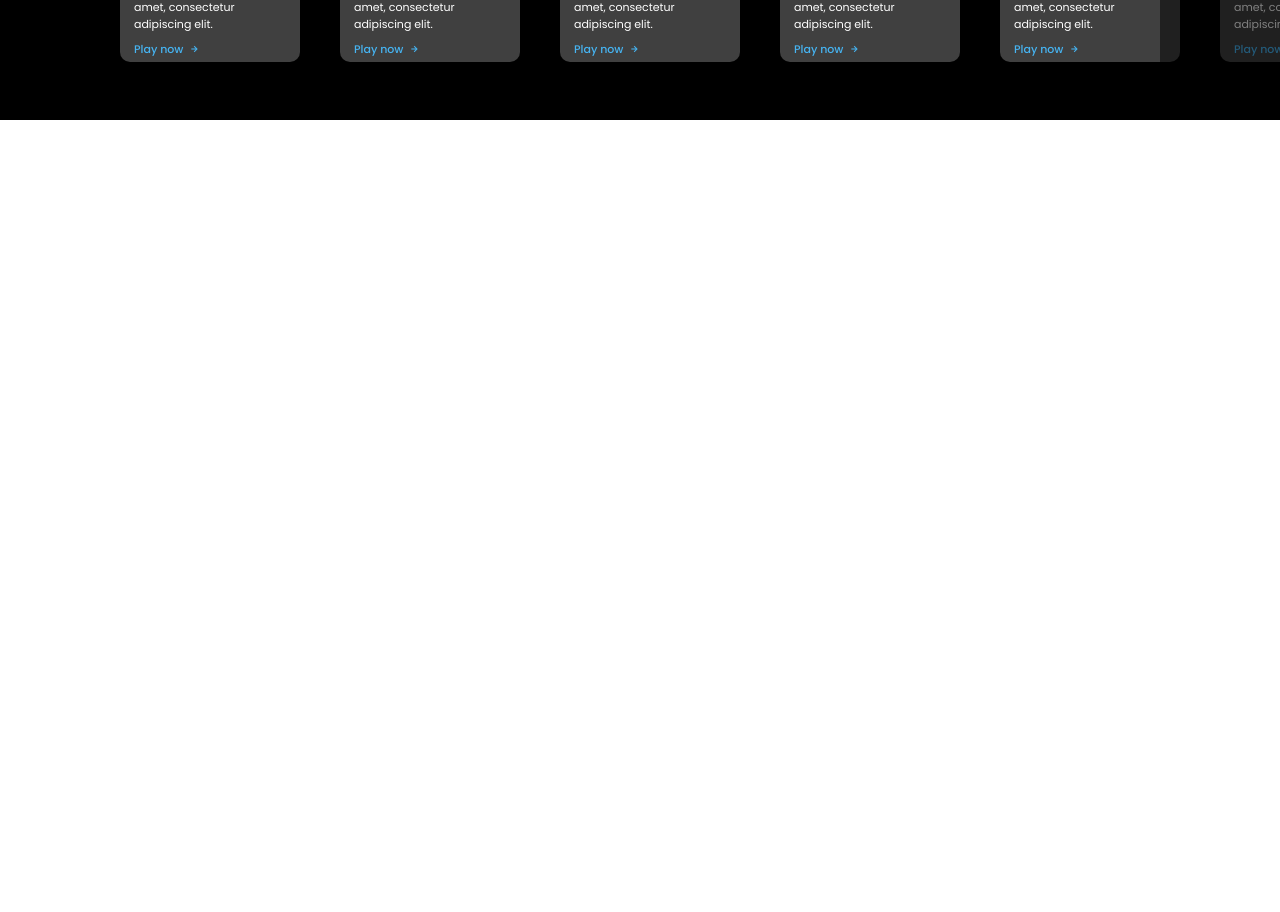
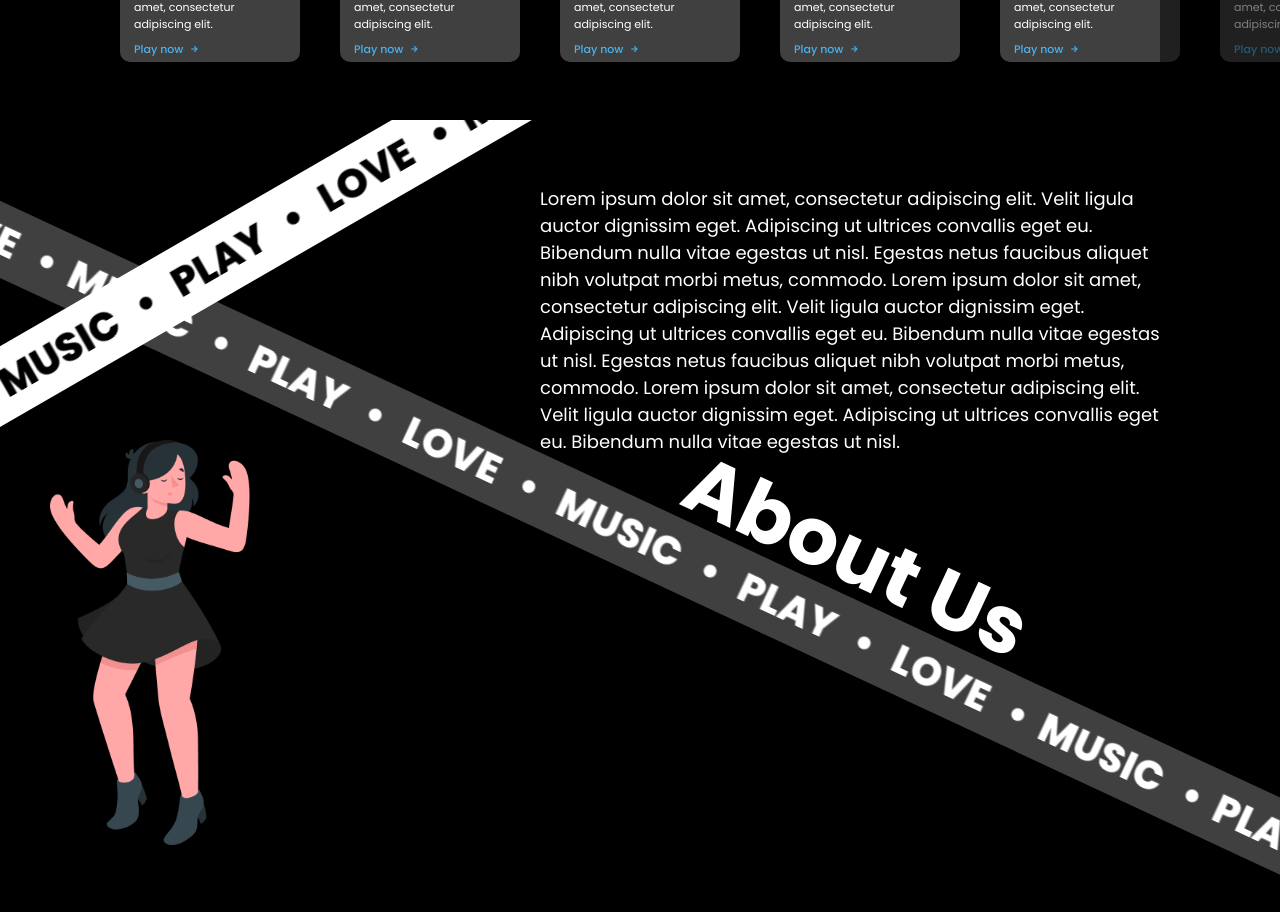
Before and after one commit to arjuncvinod/Musify-UI, a React (Vite) app: page / in a window 1280 px wide. Shown: the part 1480-2392 px from the top of the page. Before the commit the page ends 1600 px from the top, so only its background shows below. Built offline with nearby package versions, Linux system fonts and the light colour scheme.

Commit message:
feat:about section added

```diff
--- a/src/App.tsx
+++ b/src/App.tsx
@@ -3,6 +3,7 @@ import "./App.css";
 import Media from "./sections/Media/Media";
 import { ThemeProvider } from './contexts/ThemeContext';
 import { useState } from "react";
+import About from "./sections/About/About";
 
 function App() {
   const [dark, setDark] = useState(true);
@@ -11,6 +12,7 @@ function App() {
     <ThemeProvider>
       <Home theme={dark} setTheme={setDark} />
       <Media />
+      <About />
     </ThemeProvider>
   );
 }
--- /dev/null
+++ b/src/sections/About/About.css
@@ -0,0 +1,80 @@
+#about{
+    background-color: black;
+    height: 100vh;
+    color: white;
+    overflow: hidden;
+}
+#about .top{
+    display: flex;
+    justify-content: end;
+    height: 50vh;
+    align-items: center;
+    padding-right: 100px;
+    /* background-color: green; */
+    position: relative;
+}
+#about .top .content{
+    width: 50vw;
+    height: 320px;
+    /* width: 900px; */
+    font-weight: 400;
+    font-size: 18px;
+    text-align: start;
+    display: flex;
+    align-items: center;
+    /* background-color: red; */
+
+}
+
+.scroll-text1{
+    background-color: white;
+    color: black;
+    height: 70px;
+    display:flex ;
+    align-items: center;
+    font-size: 40px;
+    font-weight: 800;
+    text-transform: uppercase;
+    position: absolute;
+    left: -70px;
+    top: 70px;
+    transform: rotate(-30deg);
+    width: 700px;
+
+}
+.scroll-text2{
+    background-color: var(--light-black);
+    color: white;
+    height: 70px;
+    display:flex ;
+    align-items: center;
+    font-size: 40px;
+    font-weight: 800;
+    text-transform: uppercase;
+    position: absolute;
+    left: -130px;
+    top: 420px;
+    transform: rotate(25deg);
+    width: 1700px;
+
+}
+
+.about-text{
+    position: fixed;
+    right: 550px;
+    top: -100px;
+    /* transform: rotate(25deg); */
+    font-size: 80px;
+    color: white;
+    text-transform:none;
+
+}
+#about .bottom{
+    /* background-color: red; */
+    padding-left: 50px;
+    position: relative;
+    transform: translateY(-80px);
+}
+#about .bottom img{
+    width: 200px;
+}
--- /dev/null
+++ b/src/sections/About/About.tsx
@@ -0,0 +1,52 @@
+import { Element } from "react-scroll";
+import Marquee from "react-fast-marquee";
+import charDark from "../../assets/characters/about-dark.png"
+import charLight from "../../assets/characters/about-light.png"
+import "./About.css";
+import { useTheme } from "../../contexts/ThemeContext";
+function About() {
+    const { dark } = useTheme();
+  return (
+    <Element name="about" id="about" style={{backgroundColor:dark?"black":"var(--blue)"}}>
+      <div className="top">
+
+        <div className="scroll-text2" style={{backgroundColor:dark?"var(--light-black)":"#a2d9f8"}}>
+            <h1 className="about-text">About Us</h1>
+          <Marquee direction="right">
+            <div>
+            &nbsp; Play &nbsp; &#x2022; &nbsp; Love &nbsp; &#x2022; &nbsp; Music &nbsp; &#x2022; &nbsp; Play &nbsp; &#x2022; &nbsp; Love &nbsp; &#x2022;&nbsp; Music &nbsp;
+              &#x2022;&nbsp; Play &nbsp; &#x2022; &nbsp; Love &nbsp; &#x2022; &nbsp; Music &nbsp; &#x2022; &nbsp; Play &nbsp; &#x2022; &nbsp; Love &nbsp; &#x2022;&nbsp; Music &nbsp;
+              &#x2022;&nbsp;
+            </div>
+          </Marquee>
+        </div>
+        <div className="scroll-text1" style={{color:dark?"black":"var(--blue)"}}>
+          <Marquee>
+            <div>
+            &nbsp; Play &nbsp; &#x2022; &nbsp; Love &nbsp; &#x2022; &nbsp; Music &nbsp; &#x2022; &nbsp; Play &nbsp; &#x2022; &nbsp; Love &nbsp; &#x2022;&nbsp; Music &nbsp;
+              &#x2022;&nbsp;
+            </div>
+          </Marquee>
+        </div>
+        <div className="content">
+          Lorem ipsum dolor sit amet, consectetur adipiscing elit. Velit ligula
+          auctor dignissim eget. Adipiscing ut ultrices convallis eget eu.
+          Bibendum nulla vitae egestas ut nisl. Egestas netus faucibus aliquet
+          nibh volutpat morbi metus, commodo. Lorem ipsum dolor sit amet,
+          consectetur adipiscing elit. Velit ligula auctor dignissim eget.
+          Adipiscing ut ultrices convallis eget eu. Bibendum nulla vitae egestas
+          ut nisl. Egestas netus faucibus aliquet nibh volutpat morbi metus,
+          commodo. Lorem ipsum dolor sit amet, consectetur adipiscing elit.
+          Velit ligula auctor dignissim eget. Adipiscing ut ultrices convallis
+          eget eu. Bibendum nulla vitae egestas ut nisl.
+        </div>
+      </div>
+      <div className="bottom">
+
+        <img src={dark?charDark:charLight} alt="" />
+      </div>
+    </Element>
+  );
+}
+
+export default About;
--- a/src/sections/Home/Home.tsx
+++ b/src/sections/Home/Home.tsx
@@ -37,6 +37,7 @@ function Home() {
       <div className="navigator">
         <ScrollNavLink to="home" />
         <ScrollNavLink to="media" />
+        <ScrollNavLink to="about" />
         <ScrollNavLink to="contact" />
         <ScrollNavLink to="signup" />
       </div>
```
Also changed, not shown: src/assets/characters/about-dark.png (added), src/assets/characters/about-light.png (added).
